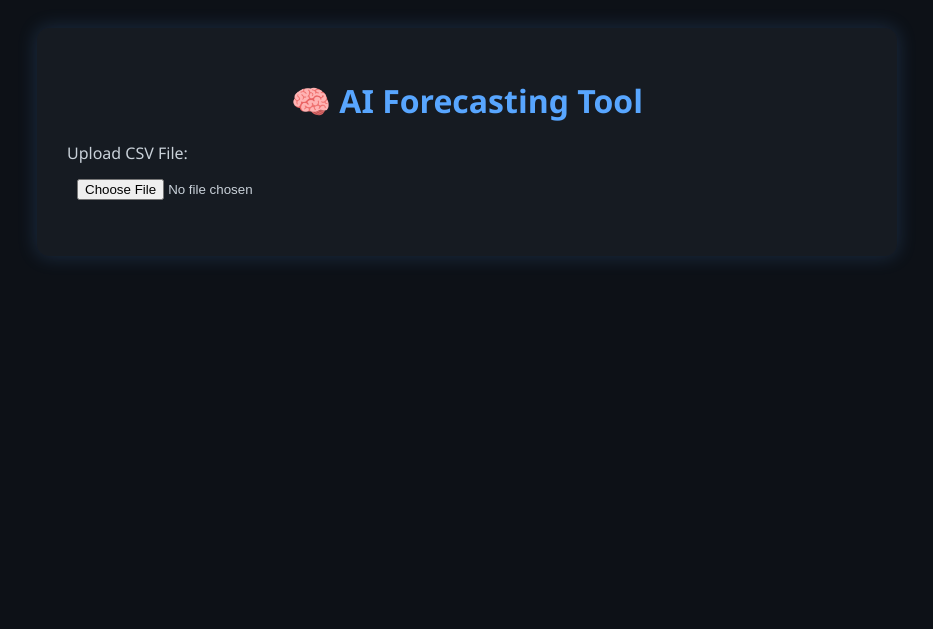
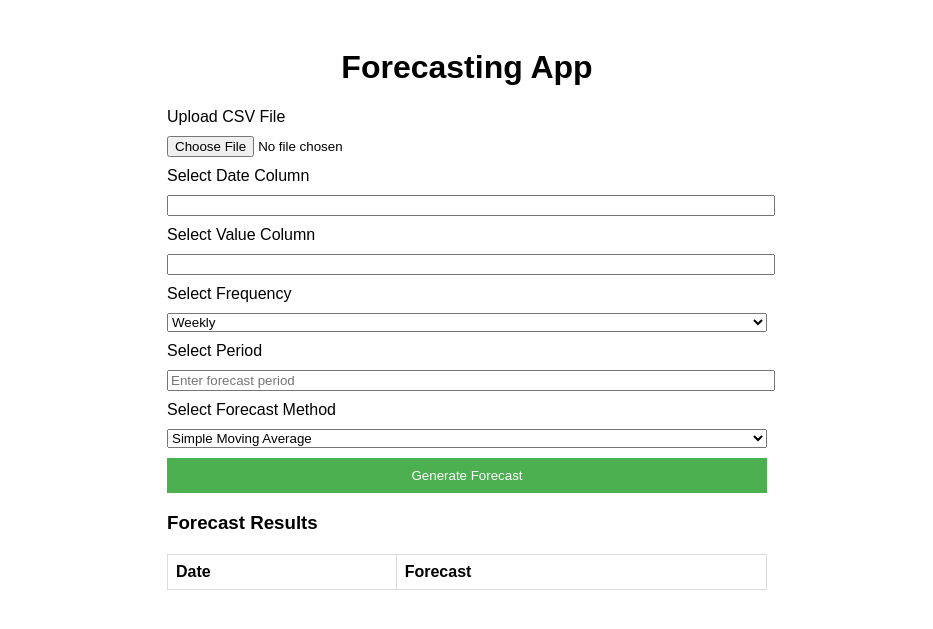
Before and after one commit to Abhishekk-sj/forecasting-backend, a Flask app: page / in a window 1280 px wide. Shown: the top 629 px of the page, without its empty margins (173-1106 px from the left). Run offline with Flask 2, Linux system fonts and the light colour scheme; lists and menus that the app fills with data are empty.

Commit message:
Update index.html

```diff
--- a/templates/index.html
+++ b/templates/index.html
@@ -2,196 +2,105 @@
 <html lang="en">
 <head>
     <meta charset="UTF-8">
-    <title>AI Forecasting Tool</title>
-    <script src="https://cdn.jsdelivr.net/npm/chart.js"></script>
-    <script src="https://code.jquery.com/jquery-3.6.0.min.js"></script>
+    <meta name="viewport" content="width=device-width, initial-scale=1.0">
+    <title>Forecasting App</title>
     <style>
-        body {
-            font-family: 'Segoe UI', sans-serif;
-            background: #0d1117;
-            color: #c9d1d9;
-            padding: 20px;
-        }
-        .container {
-            max-width: 800px;
-            margin: auto;
-            background: #161b22;
-            padding: 30px;
-            border-radius: 12px;
-            box-shadow: 0 0 20px #58a6ff33;
-        }
-        h1 {
-            text-align: center;
-            margin-bottom: 20px;
-            color: #58a6ff;
-        }
-        label {
-            margin-top: 15px;
-            display: block;
-        }
-        input, select, button {
-            width: 100%;
-            padding: 10px;
-            margin-top: 5px;
-            border-radius: 8px;
-            border: none;
-        }
-        button {
-            background: #238636;
-            color: white;
-            font-weight: bold;
-            cursor: pointer;
-            margin-top: 20px;
-        }
-        button:hover {
-            background: #2ea043;
-        }
-        #forecast-chart {
-            margin-top: 40px;
-        }
-        .hidden {
-            display: none;
-        }
-        .error {
-            color: #ff6b6b;
-            margin-top: 10px;
-        }
-        .loader {
-            color: #58a6ff;
-            text-align: center;
-        }
+        body { font-family: Arial, sans-serif; padding: 20px; }
+        h1 { text-align: center; }
+        .container { max-width: 600px; margin: 0 auto; }
+        label, select, input { width: 100%; margin: 10px 0; }
+        button { width: 100%; padding: 10px; background-color: #4CAF50; color: white; border: none; cursor: pointer; }
+        button:hover { background-color: #45a049; }
+        table { width: 100%; border-collapse: collapse; margin-top: 20px; }
+        th, td { border: 1px solid #ddd; padding: 8px; text-align: left; }
     </style>
 </head>
 <body>
-<div class="container">
-    <h1>🧠 AI Forecasting Tool</h1>
-    <form id="forecast-form">
-        <label for="file">Upload CSV File:</label>
-        <input type="file" id="file" name="file" required accept=".csv">
 
-        <div id="column-selects" class="hidden">
-            <label for="date_col">Select Date Column:</label>
-            <select id="date_col" name="date_col" required></select>
+    <div class="container">
+        <h1>Forecasting App</h1>
 
-            <label for="value_col">Select Value Column:</label>
-            <select id="value_col" name="value_col" required></select>
+        <!-- File Upload Form -->
+        <form id="upload-form" enctype="multipart/form-data">
+            <label for="file">Upload CSV File</label>
+            <input type="file" id="file" name="file" required>
 
-            <label for="method">Select Forecast Method:</label>
-            <select id="method" name="method">
+            <label for="date-column">Select Date Column</label>
+            <input type="text" id="date-column" name="date_col" required>
+
+            <label for="value-column">Select Value Column</label>
+            <input type="text" id="value-column" name="value_col" required>
+
+            <label for="forecast-frequency">Select Frequency</label>
+            <select id="forecast-frequency" name="frequency">
+                <option value="weekly">Weekly</option>
+                <option value="monthly">Monthly</option>
+                <option value="quarterly">Quarterly</option>
+                <option value="yearly">Yearly</option>
+            </select>
+
+            <label for="forecast-period">Select Period</label>
+            <input type="number" id="forecast-period" name="period" placeholder="Enter forecast period" required>
+
+            <label for="forecast-method">Select Forecast Method</label>
+            <select id="forecast-method" name="method">
                 <option value="sma">Simple Moving Average</option>
                 <option value="wma">Weighted Moving Average</option>
             </select>
 
-            <label for="period">Forecast Period (e.g., 3):</label>
-            <input type="number" id="period" name="period" min="1" value="3">
+            <button type="button" id="generate-forecast">Generate Forecast</button>
+        </form>
 
-            <button type="submit">Generate Forecast</button>
+        <!-- Forecast Results Table -->
+        <div id="forecast-results">
+            <h3>Forecast Results</h3>
+            <table id="forecast-table">
+                <thead>
+                    <tr>
+                        <th>Date</th>
+                        <th>Forecast</th>
+                    </tr>
+                </thead>
+                <tbody>
+                    <!-- Forecast results will be populated here -->
+                </tbody>
+            </table>
         </div>
+    </div>
 
-        <p id="status" class="loader hidden">Fetching data...</p>
-        <p class="error" id="error-msg"></p>
-    </form>
+    <script>
+        document.getElementById('generate-forecast').addEventListener('click', function() {
+            const formData = new FormData();
+            formData.append('file', document.getElementById('file').files[0]);
+            formData.append('date_col', document.getElementById('date-column').value);
+            formData.append('value_col', document.getElementById('value-column').value);
+            formData.append('frequency', document.getElementById('forecast-frequency').value);
+            formData.append('period', document.getElementById('forecast-period').value);
+            formData.append('method', document.getElementById('forecast-method').value);
 
-    <canvas id="forecast-chart" class="hidden"></canvas>
-</div>
+            fetch('/forecast', {
+                method: 'POST',
+                body: formData
+            })
+            .then(response => response.json())
+            .then(data => {
+                if (data.forecast) {
+                    const tbody = document.getElementById('forecast-table').getElementsByTagName('tbody')[0];
+                    tbody.innerHTML = ''; // Clear any previous results
+                    data.forecast.forEach(forecast => {
+                        const row = tbody.insertRow();
+                        const dateCell = row.insertCell(0);
+                        const forecastCell = row.insertCell(1);
+                        dateCell.textContent = forecast.Date;
+                        forecastCell.textContent = forecast.Forecast;
+                    });
+                } else {
+                    alert('Error: ' + data.error);
+                }
+            })
+            .catch(error => console.error('Error:', error));
+        });
+    </script>
 
-<script>
-    let csvHeaders = [];
-
-    document.getElementById('file').addEventListener('change', function () {
-        const file = this.files[0];
-        if (!file) return;
-
-        const reader = new FileReader();
-        reader.onload = function (e) {
-            const text = e.target.result;
-            const rows = text.trim().split('\n');
-            csvHeaders = rows[0].split(',');
-
-            const dateSelect = document.getElementById('date_col');
-            const valueSelect = document.getElementById('value_col');
-            dateSelect.innerHTML = '';
-            valueSelect.innerHTML = '';
-            csvHeaders.forEach(col => {
-                dateSelect.innerHTML += `<option value="${col}">${col}</option>`;
-                valueSelect.innerHTML += `<option value="${col}">${col}</option>`;
-            });
-
-            document.getElementById('column-selects').classList.remove('hidden');
-            document.getElementById('error-msg').textContent = '';
-        };
-        reader.readAsText(file);
-    });
-
-    $('#forecast-form').on('submit', function (e) {
-        e.preventDefault();
-
-        const file = $('#file')[0].files[0];
-        if (!file) return;
-
-        const formData = new FormData();
-        formData.append('file', file);
-        formData.append('date_col', $('#date_col').val());
-        formData.append('value_col', $('#value_col').val());
-        formData.append('method', $('#method').val());
-        formData.append('period', $('#period').val());
-
-        $('#status').removeClass('hidden');
-        $('#error-msg').text('');
-        $('#forecast-chart').addClass('hidden');
-
-        $.ajax({
-            url: '/forecast',
-            method: 'POST',
-            data: formData,
-            processData: false,
-            contentType: false,
-            success: function (res) {
-                $('#status').addClass('hidden');
-                renderChart(res.forecast);
-            },
-            error: function (xhr) {
-                $('#status').addClass('hidden');
-                $('#error-msg').text(xhr.responseJSON?.error || 'Something went wrong!');
-            }
-        });
-    });
-
-    let chart;
-    function renderChart(data) {
-        const labels = data.map(row => row.Date);
-        const values = data.map(row => row.Forecast);
-
-        const ctx = document.getElementById('forecast-chart').getContext('2d');
-        if (chart) chart.destroy();
-
-        chart = new Chart(ctx, {
-            type: 'line',
-            data: {
-                labels,
-                datasets: [{
-                    label: 'Forecasted Value',
-                    data: values,
-                    borderColor: '#58a6ff',
-                    backgroundColor: 'rgba(88,166,255,0.2)',
-                    tension: 0.3,
-                    fill: true,
-                }]
-            },
-            options: {
-                responsive: true,
-                plugins: {
-                    legend: { labels: { color: '#c9d1d9' } },
-                },
-                scales: {
-                    x: { ticks: { color: '#c9d1d9' } },
-                    y: { ticks: { color: '#c9d1d9' } },
-                }
-            }
-        });
-
-        $('#forecast-chart').removeClass('hidden');
-    }
-</script>
 </body>
 </html>
```
